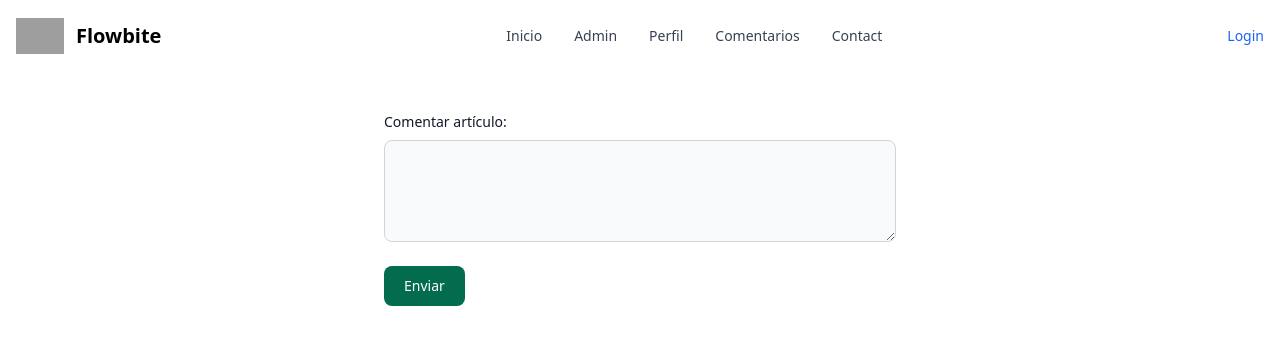
After one commit to AgustinPedrote/tiendaOnline, a PHP site: page /comentar_articulo.php in a window 1280 px wide. The commit adds this page. Shown: the top 345 px of the page. Run offline with PHP 8.4, Linux system fonts and the light colour scheme; some libraries are stand-ins or nearby versions; grey boxes are pictures that could not be loaded.

Commit message:
Comentarios

```diff
--- /dev/null
+++ b/public/comentar_articulo.php
@@ -0,0 +1,46 @@
+<?php session_start() ?>
+<!DOCTYPE html>
+<html lang="es">
+
+<head>
+    <meta charset="UTF-8">
+    <meta http-equiv="X-UA-Compatible" content="IE=edge">
+    <meta name="viewport" content="width=device-width, initial-scale=1.0">
+    <link href="../css/output.css" rel="stylesheet">
+    <title>Comentar artículo</title>
+</head>
+
+<body>
+
+    <?php
+    require '../vendor/autoload.php';
+    ?>
+
+    <div class="container mx-auto">
+        <?php
+        require '../src/_menu.php';
+        require '../src/_alerts.php';
+        ?>
+
+
+        <form class="mt-10 mr-96 ml-96" action="" method="POST">
+            <div class="mb-6">
+                <label for="codigo" class="mb-2 block text-sm font-medium text-gray-900 dark:text-gray-300">
+                    Comentar artículo:
+                </label>
+
+                <textarea rows="4" cols="50" name="codigo" class="mb-2 bg-gray-50 border border-gray-300 text-gray-900 text-sm rounded-lg focus:ring-blue-500 focus:border-blue-500 block w-full p-2.5 dark:bg-gray-700 dark:border-gray-600 dark:placeholder-gray-400 dark:text-white dark:focus:ring-blue-500 dark:focus:border-blue-500" required>
+                </textarea>
+            </div>
+
+            <button type="submit" class="text-white bg-green-700 hover:bg-green-800 focus:ring-4 focus:outline-none focus:ring-green-300 font-medium rounded-lg text-sm w-full sm:w-auto px-5 py-2.5 text-center dark:bg-green-600 dark:hover:bg-green-700 dark:focus:ring-green-800">
+                Enviar
+            </button>
+        </form>
+    </div>
+
+    <script src="../js/flowbite/flowbite.js"></script>
+
+</body>
+
+</html>
--- a/public/css/output.css
+++ b/public/css/output.css
@@ -1094,6 +1094,10 @@ input:checked + .toggle-bg {
   z-index: 50;
 }
 
+.m-8 {
+  margin: 2rem;
+}
+
 .-mx-1 {
   margin-left: -0.25rem;
   margin-right: -0.25rem;
@@ -1134,6 +1138,11 @@ input:checked + .toggle-bg {
   margin-bottom: 1rem;
 }
 
+.mx-5 {
+  margin-left: 1.25rem;
+  margin-right: 1.25rem;
+}
+
 .-mr-1 {
   margin-right: -0.25rem;
 }
@@ -1216,6 +1225,10 @@ input:checked + .toggle-bg {
 
 .mt-6 {
   margin-top: 1.5rem;
+}
+
+.mb-10 {
+  margin-bottom: 2.5rem;
 }
 
 .block {
@@ -1720,6 +1733,11 @@ input:checked + .toggle-bg {
 .py-4 {
   padding-top: 1rem;
   padding-bottom: 1rem;
+}
+
+.px-10 {
+  padding-left: 2.5rem;
+  padding-right: 2.5rem;
 }
 
 .pl-3 {
--- a/src/_menu.php
+++ b/src/_menu.php
@@ -54,7 +54,9 @@
                     </a>
                 </li>
                 <li>
-                    <a href="#" class="block py-2 pl-3 pr-4 text-gray-700 rounded hover:bg-gray-100 md:hover:bg-transparent md:hover:text-blue-700 md:p-0 dark:text-gray-400 md:dark:hover:text-white dark:hover:bg-gray-700 dark:hover:text-white md:dark:hover:bg-transparent dark:border-gray-700">Pricing</a>
+                    <a href="/comentarios.php" class="block py-2 pl-3 pr-4 text-gray-700 rounded hover:bg-gray-100 md:hover:bg-transparent md:hover:text-blue-700 md:p-0 dark:text-gray-400 md:dark:hover:text-white dark:hover:bg-gray-700 dark:hover:text-white md:dark:hover:bg-transparent dark:border-gray-700">
+                        Comentarios
+                    </a>
                 </li>
                 <li>
                     <a href="#" class="block py-2 pl-3 pr-4 text-gray-700 rounded hover:bg-gray-100 md:hover:bg-transparent md:hover:text-blue-700 md:p-0 dark:text-gray-400 md:dark:hover:text-white dark:hover:bg-gray-700 dark:hover:text-white md:dark:hover:bg-transparent dark:border-gray-700">Contact</a>
```
Also changed, not shown: public/comentarios.php (added, +46 -0 lines), public/index.php (+7 -0 lines), src/tienda.sql (+9 -0 lines).
